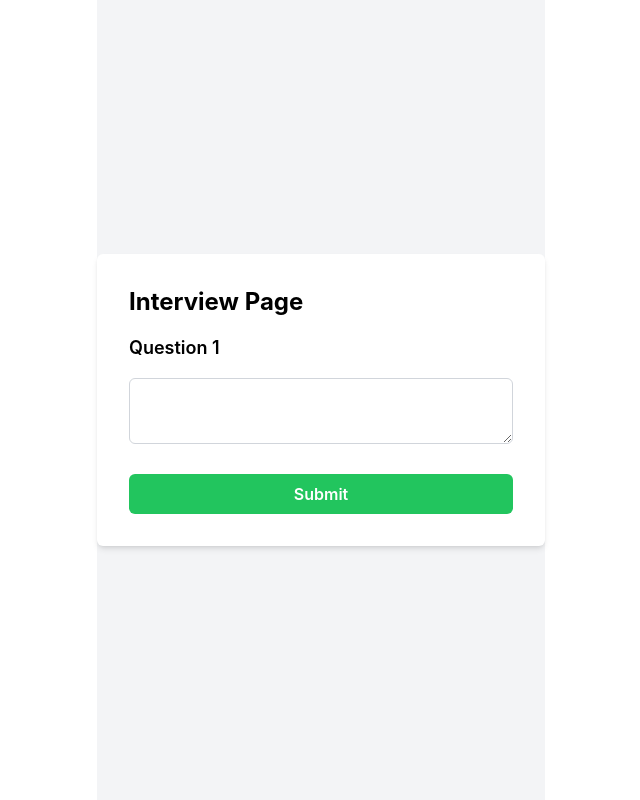
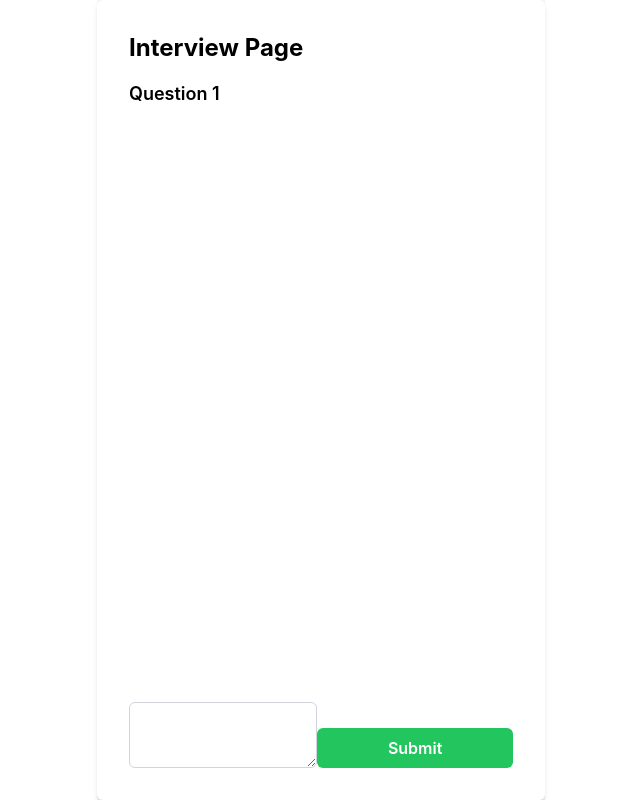
Before and after one commit to anirudhcode7/jobx, a React (Create React App) app in the folder client/: page /interview in a window 1280 px wide. Shown: the whole page, without its empty margins (319-959 px from the left). Built offline with nearby package versions, Linux system fonts and the light colour scheme; no server answers; sample sign-in values are in the browser's storage.

Commit message:
DEV: If the interview page is refreshed, the token will still be there. local storage of tokens.

```diff
--- a/client/src/context/AuthContext.js
+++ b/client/src/context/AuthContext.js
@@ -7,6 +7,7 @@ export const AuthProvider = ({ children }) => {
 
   const setToken = (token) => {
     setAuthToken(token);
+    localStorage.setItem('authToken', token);
   };
 
   return (
--- a/client/src/views/Interview.js
+++ b/client/src/views/Interview.js
@@ -3,12 +3,26 @@ import axios from 'axios';
 import { useAuth } from '../context/AuthContext';
 
 const InterviewPage = () => {
-  const { authToken } = useAuth();
+  var { authToken, setToken } = useAuth();
   const [questions, setQuestions] = useState([]);
   const [currentQuestionIndex, setCurrentQuestionIndex] = useState(0);
   const [userAnswers, setUserAnswers] = useState(Array(questions.length).fill(''));
 
   useEffect(() => {
+      // If there is no authToken in the context, retrieve it from localStorage
+      if (!authToken) {
+        const storedAuthToken = localStorage.getItem('authToken');
+        console.log("Stored Auth Token:", storedAuthToken);
+        if (storedAuthToken) {
+          setToken(storedAuthToken);
+          authToken = storedAuthToken;
+        } else {
+          // If there is still no authToken, the user needs to log in
+          // Redirect to the login page or handle as needed
+          window.location.href = '/';
+        }
+      }
+
       // Fetch questions from the backend when the component mounts
       axios.get('http://localhost:3004/api/interview/questions', {
         headers: {
@@ -16,14 +30,18 @@ const InterviewPage = () => {
         },
       })
         .then(response => {
-        console.log("response:", response.data);
           setQuestions(response.data.Questions);
           setUserAnswers(Array(response.data.Questions.length).fill(''));
         })
         .catch(error => {
           console.error('Error fetching questions:', error);
+          if (error.response && error.response.status === 401) {
+            // Unauthorized (probably due to expired token)
+            // Redirect to the login page or handle as needed
+            window.location.href = '/';
+          }
         });
-  }, []);
+    }, [authToken, setToken]);
 
   const handleAnswerChange = (event) => {
     const updatedUserAnswers = [...userAnswers];
@@ -43,18 +61,23 @@ const InterviewPage = () => {
   };
 
   return (
-    <div className="bg-gray-100 min-h-screen flex items-center justify-center">
-      <div className="bg-white p-8 rounded-md shadow-md max-w-md w-full">
+    <div className="bg-gray-100 min-h-screen flex flex-col items-center justify-center">
+      <div className="bg-white p-8 rounded-md shadow-md max-w-md w-full flex-1 flex flex-col">
+        <div className="flex-1 overflow-hidden">
           <h1 className="text-2xl font-bold mb-4">Interview Page</h1>
           <div className="mb-6">
             <h2 className="text-lg font-semibold mb-2">Question {currentQuestionIndex + 1}</h2>
-          <p>{questions[currentQuestionIndex]}</p>
+            <p className="text-3xl mb-4">
+              {questions[currentQuestionIndex]}
+            </p>
+          </div>
+        </div>
+        <div className="flex items-end justify-between">
           <textarea
             className="mt-2 p-2 border border-gray-300 rounded-md w-full"
             value={userAnswers[currentQuestionIndex]}
             onChange={handleAnswerChange}
           />
-        </div>
           {currentQuestionIndex < questions.length - 1 ? (
                 <button
                   className="w-full py-2 px-4 bg-purple-600 text-white font-semibold rounded-md hover:bg-purple-700 focus:outline-none focus:ring focus:ring-purple-500"
@@ -72,6 +95,7 @@ const InterviewPage = () => {
               )}
         </div>
       </div>
+    </div>
   );
 };
 
```
Lines whose indentation alone changed are shown as unchanged.
